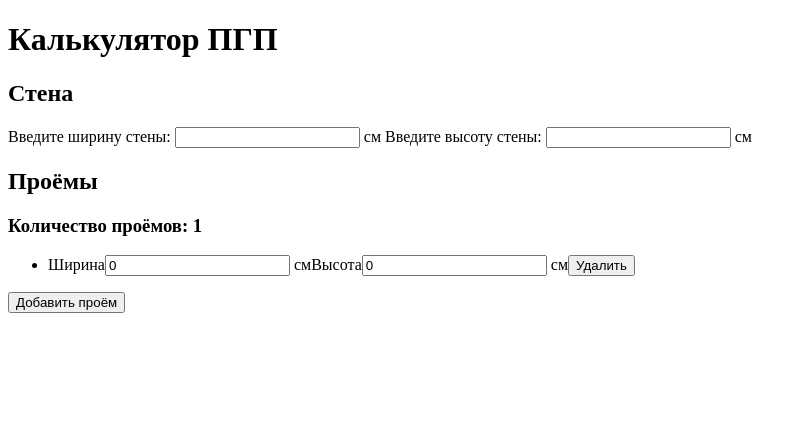
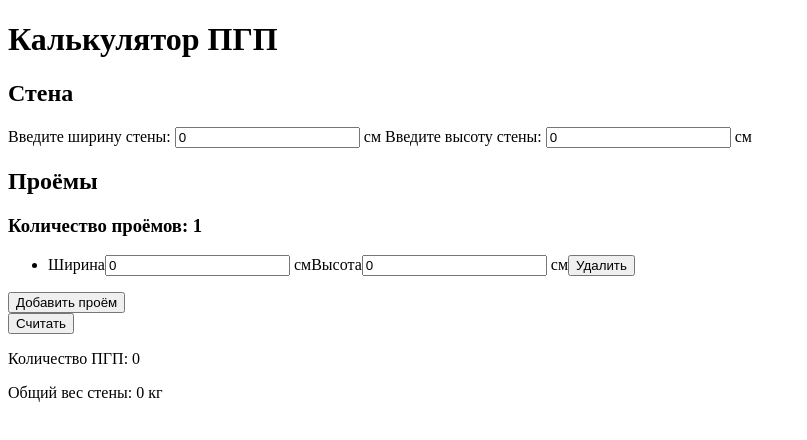
Before and after one commit to GreenGeranium/domrf-test, a Vue app: page / in a window 1280 px wide. Both pictures are taken after a click on the button "Добавить проём". Shown: the top 440 px of the page, without its empty margins (0-807 px from the left). Built offline with nearby package versions, Linux system fonts and the light colour scheme.

Commit message:
feat: закончить логику приложения

```diff
--- a/src/App.vue
+++ b/src/App.vue
@@ -1,19 +1,14 @@
 <template>
   <h1>Калькулятор ПГП</h1>
-  <WallForm></WallForm>
-  <AperturesCounter></AperturesCounter>
+  <SlabsCalculatorForm />
 </template>
 
 <script lang="ts">
 import { defineComponent } from "vue";
-import WallForm from "./components/WallForm.vue";
-import AperturesCounter from "./components/AperturesCounter.vue";
+import SlabsCalculatorForm from "./components/SlabsCalculatorForm.vue";
 
 export default defineComponent({
   name: "App",
-  components: {
-    WallForm,
-    AperturesCounter,
-  },
+  components: { SlabsCalculatorForm },
 });
 </script>
--- /dev/null
+++ b/src/components/ResultsSection.vue
@@ -0,0 +1,17 @@
+<template>
+  <div>
+    <p>Количество ПГП: {{ blocksAmount }}</p>
+    <p>Общий вес стены: {{ totalWallWeight }} кг</p>
+  </div>
+</template>
+<script>
+export default {
+  props: ["blocksAmount"],
+  name: "ResultsSection",
+  computed: {
+    totalWallWeight() {
+      return this.blocksAmount * 36;
+    },
+  },
+};
+</script>
--- /dev/null
+++ b/src/components/SlabsCalculatorForm.vue
@@ -0,0 +1,82 @@
+<template>
+  <form @submit.prevent="onSubmit">
+    <WallForm
+      wallHeight="wallHeight"
+      wallWidth="wallWidth"
+      @updateWallParams="updateWallParams"
+    ></WallForm>
+    <div class="apertures">
+      <h2>Проёмы</h2>
+      <h3>Количество проёмов: {{ apertures.length }}</h3>
+      <ul>
+        <li v-for="(aperture, index) in apertures" :key="aperture.id">
+          <label
+            >Ширина<input type="number" v-model="aperture.width" /> см</label
+          >
+          <label
+            >Высота<input type="number" v-model="aperture.height" /> см</label
+          >
+          <button @click="deleteAperture(index)">Удалить</button>
+        </li>
+      </ul>
+      <button type="button" @click="addAperture">Добавить проём</button>
+    </div>
+    <button type="submit">Считать</button>
+    <p>{{ errorMessage }}</p>
+    <ResultsSection :blocksAmount="blocksAmount"></ResultsSection>
+  </form>
+</template>
+<script>
+import { defineComponent } from "vue";
+import WallForm from "@/components/WallForm.vue";
+import ResultsSection from "@/components/ResultsSection.vue";
+
+export default defineComponent({
+  name: "SlabsCalculatorForm",
+  components: { WallForm, ResultsSection },
+  data() {
+    return {
+      wallHeight: 0,
+      apertures: [],
+      idCounter: 1,
+      wallWidth: 0,
+      idAperturesCounter: 1,
+      wallArea: 0,
+      aperturesArea: 0,
+      blocksAmount: 0,
+      errorMessage: "",
+    };
+  },
+  methods: {
+    onSubmit() {
+      if (this.wallHeight === 0 || this.wallWidth === 0) {
+        this.errorMessage = "Данные введены некорректно";
+        return;
+      }
+      this.errorMessage = "";
+      this.wallArea = this.wallWidth * this.wallHeight;
+      this.apertures.map((aperture) => {
+        this.aperturesArea += aperture.width * aperture.height;
+      });
+      this.blocksAmount = Math.ceil(
+        (this.wallArea - this.aperturesArea) / (66.7 * 50)
+      );
+      console.log(this.blocksAmount);
+    },
+    updateWallParams(newWallWidth, newWallHeight) {
+      this.wallWidth = newWallWidth;
+      this.wallHeight = newWallHeight;
+    },
+    addAperture() {
+      this.apertures.push({
+        id: this.idCounter++,
+        height: 0,
+        width: 0,
+      });
+    },
+    deleteAperture(index) {
+      this.apertures.splice(index, 1);
+    },
+  },
+});
+</script>
--- a/src/components/WallForm.vue
+++ b/src/components/WallForm.vue
@@ -3,11 +3,11 @@
     <h2>Стена</h2>
     <label>
       Введите ширину стены:
-      <input type="number" @input="heightInput" /> см
+      <input type="number" v-model="localWallWidth" @input="emitUpdate" /> см
     </label>
     <label>
       Введите высоту стены:
-      <input type="number" @input="widthInput" /> см
+      <input type="number" v-model="localWallHeight" @input="emitUpdate" /> см
     </label>
   </form>
 </template>
@@ -15,18 +15,16 @@
 <script>
 export default {
   name: "WallForm",
+  props: ["wallHeight", "wallWidth"],
   data() {
     return {
-      wallHeight: 0,
-      wallWidth: 0,
+      localWallHeight: 0,
+      localWallWidth: 0,
     };
   },
   methods: {
-    heightInput(event) {
-      this.$data.wallHeight = event.target.value;
-    },
-    widthInput(event) {
-      this.$data.wallWidth = event.target.value;
+    emitUpdate() {
+      this.$emit("updateWallParams", this.localWallWidth, this.localWallHeight);
     },
   },
 };
```
